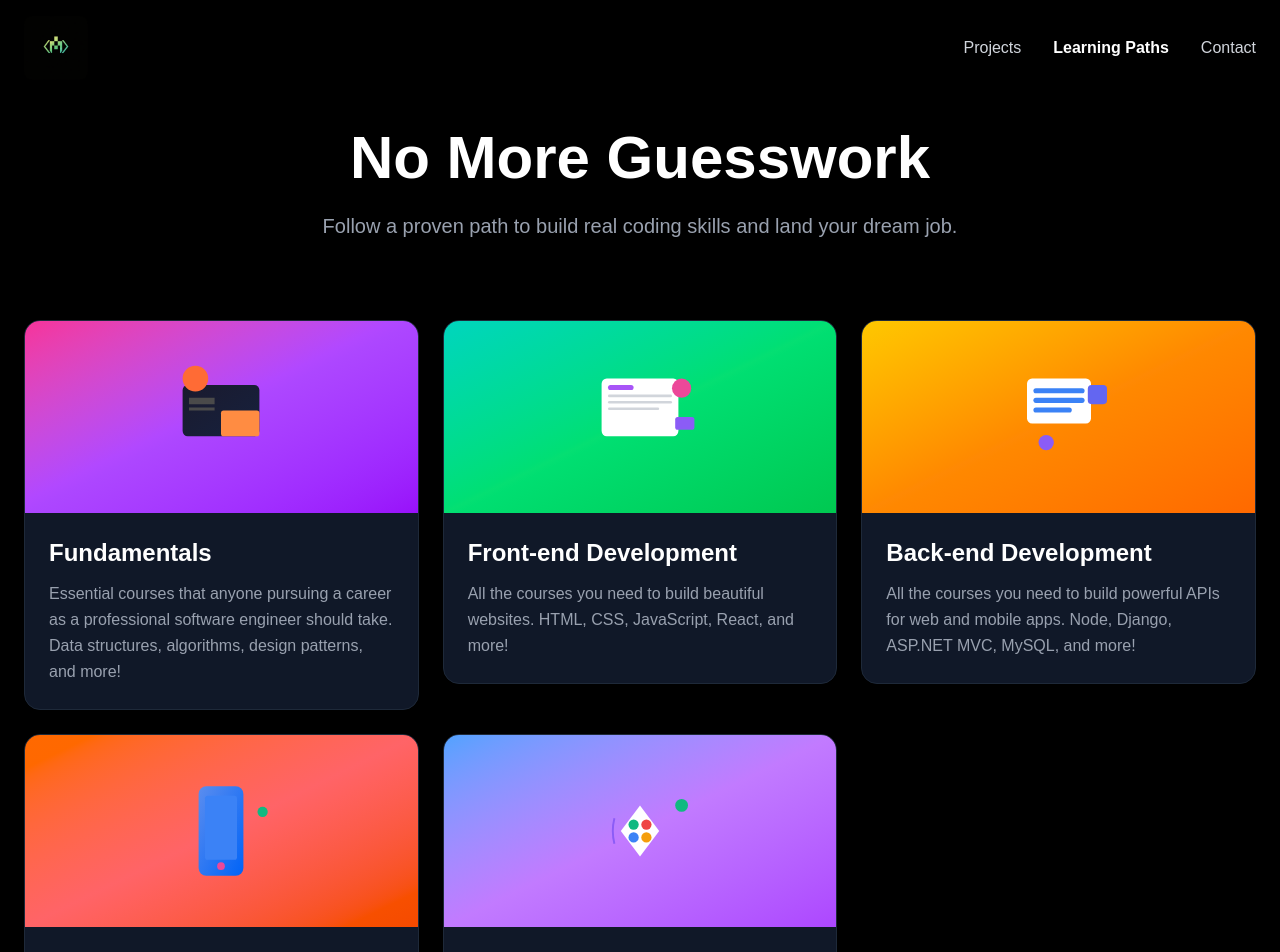
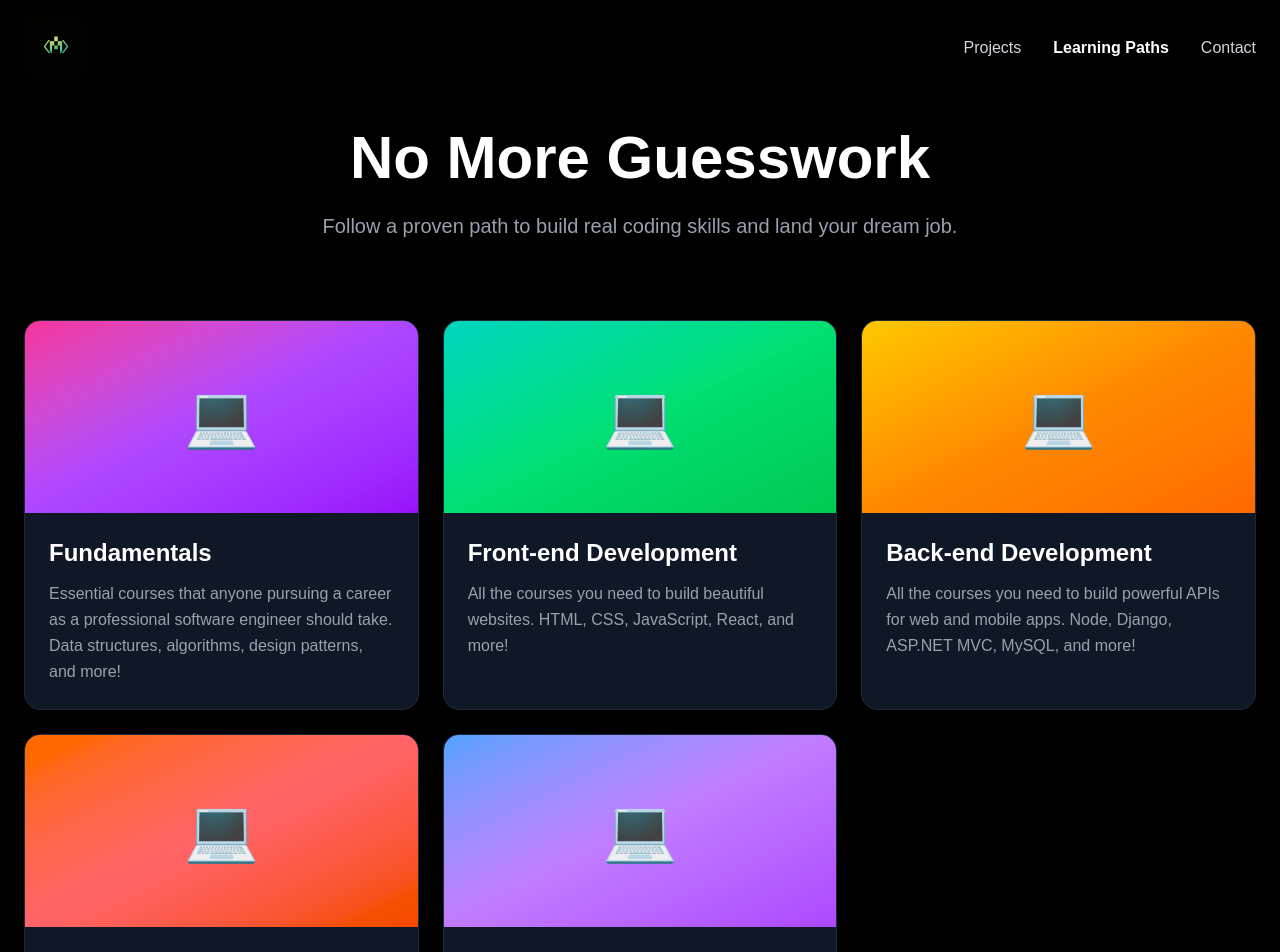
Before and after one commit to codewithash-dev/codewithash, a Next.js app: page /learning-paths in a window 1280 px wide. Shown: the top 952 px of the page. Built offline with nearby package versions, Linux system fonts and the light colour scheme.

Commit message:
Fix learning paths - add missing <a> tag

```diff
--- a/app/learning-paths/page.tsx
+++ b/app/learning-paths/page.tsx
@@ -8,7 +8,7 @@ gsap.registerPlugin(ScrollTrigger);
 
 export default function LearningPaths() {
   const heroRef = useRef(null);
-  const cardsRef = useRef<HTMLDivElement[]>([]);
+  const cardsRef = useRef<HTMLAnchorElement[]>([]);
 
   useEffect(() => {
     gsap.fromTo(
@@ -38,89 +38,33 @@ export default function LearningPaths() {
   const paths = [
     {
       title: 'Fundamentals',
+      link: '/learning-paths/fundamentals',
       description: 'Essential courses that anyone pursuing a career as a professional software engineer should take. Data structures, algorithms, design patterns, and more!',
       gradient: 'from-pink-500 via-purple-500 to-purple-600',
-      icon: (
-        <svg className="w-32 h-32" viewBox="0 0 200 200" fill="none">
-          <rect x="40" y="50" width="120" height="80" rx="8" fill="url(#grad1)" />
-          <circle cx="60" cy="40" r="20" fill="#FF6B35" />
-          <rect x="100" y="90" width="60" height="40" rx="4" fill="#FF8C42" />
-          <path d="M50 70h40v10h-40z" fill="#4A4A4A" />
-          <path d="M50 85h40v5h-40z" fill="#4A4A4A" />
-          <defs>
-            <linearGradient id="grad1" x1="0" y1="0" x2="1" y2="1">
-              <stop offset="0%" stopColor="#1a1a2e" />
-              <stop offset="100%" stopColor="#16213e" />
-            </linearGradient>
-          </defs>
-        </svg>
-      ),
     },
     {
       title: 'Front-end Development',
+      link: '/learning-paths/front-end',
       description: 'All the courses you need to build beautiful websites. HTML, CSS, JavaScript, React, and more!',
       gradient: 'from-teal-400 via-green-400 to-green-500',
-      icon: (
-        <svg className="w-32 h-32" viewBox="0 0 200 200" fill="none">
-          <rect x="40" y="40" width="120" height="90" rx="8" fill="white" />
-          <rect x="50" y="50" width="40" height="8" rx="4" fill="#A855F7" />
-          <rect x="50" y="65" width="100" height="4" rx="2" fill="#D1D5DB" />
-          <rect x="50" y="75" width="100" height="4" rx="2" fill="#D1D5DB" />
-          <rect x="50" y="85" width="80" height="4" rx="2" fill="#D1D5DB" />
-          <circle cx="165" cy="55" r="15" fill="#EC4899" />
-          <rect x="155" y="100" width="30" height="20" rx="4" fill="#8B5CF6" />
-        </svg>
-      ),
     },
     {
       title: 'Back-end Development',
+      link: '/learning-paths/back-end',
       description: 'All the courses you need to build powerful APIs for web and mobile apps. Node, Django, ASP.NET MVC, MySQL, and more!',
       gradient: 'from-yellow-400 via-orange-400 to-orange-500',
-      icon: (
-        <svg className="w-32 h-32" viewBox="0 0 200 200" fill="none">
-          <rect x="50" y="40" width="100" height="70" rx="8" fill="white" />
-          <rect x="60" y="55" width="80" height="8" rx="4" fill="#3B82F6" />
-          <rect x="60" y="70" width="80" height="8" rx="4" fill="#3B82F6" />
-          <rect x="60" y="85" width="60" height="8" rx="4" fill="#3B82F6" />
-          <rect x="145" y="50" width="30" height="30" rx="6" fill="#6366F1" />
-          <circle cx="80" cy="140" r="12" fill="#8B5CF6" />
-        </svg>
-      ),
     },
     {
       title: 'Mobile Development',
+      link: '/learning-paths/mobile',
       description: 'All the courses you need to build professional, cross-platform mobile apps using React Native.',
       gradient: 'from-orange-500 via-red-400 to-orange-600',
-      icon: (
-        <svg className="w-32 h-32" viewBox="0 0 200 200" fill="none">
-          <rect x="65" y="30" width="70" height="140" rx="12" fill="url(#grad2)" />
-          <rect x="75" y="45" width="50" height="100" rx="4" fill="#3B82F6" />
-          <circle cx="100" cy="155" r="6" fill="#EC4899" />
-          <circle cx="165" cy="70" r="8" fill="#10B981" />
-          <defs>
-            <linearGradient id="grad2" x1="0" y1="0" x2="1" y2="1">
-              <stop offset="0%" stopColor="#5B8DEF" />
-              <stop offset="100%" stopColor="#0063F7" />
-            </linearGradient>
-          </defs>
-        </svg>
-      ),
     },
     {
       title: 'Game Development',
+      link: '/learning-paths/game-dev',
       description: 'The fundamental courses you need to build games.',
       gradient: 'from-blue-400 via-purple-400 to-purple-500',
-      icon: (
-        <svg className="w-32 h-32" viewBox="0 0 200 200" fill="none">
-          <path d="M100 60 L130 100 L100 140 L70 100 Z" fill="white" />
-          <circle cx="90" cy="90" r="8" fill="#10B981" />
-          <circle cx="110" cy="90" r="8" fill="#EF4444" />
-          <circle cx="90" cy="110" r="8" fill="#3B82F6" />
-          <circle cx="110" cy="110" r="8" fill="#F59E0B" />
-          <circle cx="165" cy="60" r="10" fill="#10B981" />
-          <path d="M60 80 Q55 100 60 120" stroke="#8B5CF6" strokeWidth="3" fill="none" />
-        </svg>
-      ),
     },
   ];
 
@@ -157,23 +101,24 @@ export default function LearningPaths() {
       <section className="pb-32 px-6">
         <div className="max-w-7xl mx-auto grid md:grid-cols-2 lg:grid-cols-3 gap-6">
         {paths.map((path, index) => (
-            <div
+  <a
   key={index}
+  href={path.link}
   ref={(el) => {
     if (el) cardsRef.current[index] = el;
   }}
-              className="group cursor-pointer"
+  className="group cursor-pointer block"
 >
-              <div className="bg-gray-900 border border-gray-800 rounded-2xl overflow-hidden hover:border-gray-700 transition-all duration-300 hover:transform hover:scale-105">
+              <div className="bg-gray-900 border border-gray-800 rounded-2xl overflow-hidden hover:border-gray-700 transition-all duration-300 hover:transform hover:scale-105 h-full">
                 <div className={`h-48 bg-gradient-to-br ${path.gradient} flex items-center justify-center relative overflow-hidden`}>
-                  {path.icon}
+                  <div className="text-6xl">💻</div>
                 </div>
                 <div className="p-6">
                   <h3 className="text-2xl font-bold mb-3">{path.title}</h3>
                   <p className="text-gray-400 leading-relaxed">{path.description}</p>
                 </div>
               </div>
-            </div>
+            </a>
           ))}
         </div>
       </section>
```
Lines whose indentation alone changed are shown as unchanged.
